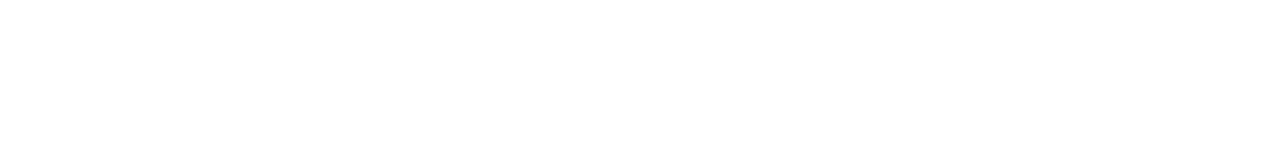
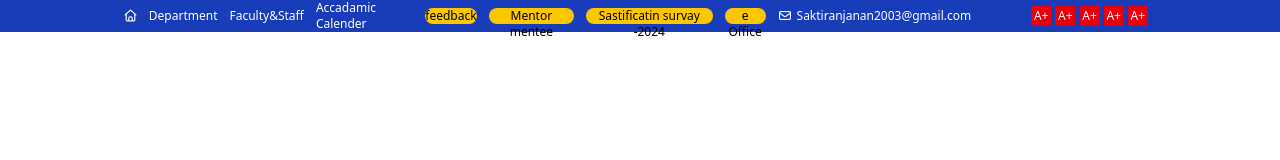
Before and after one commit to Saktiranjan693/NISTproject, a plain HTML site: page utkal.html in a window 1280 px wide. Drawn offline with nearby package versions, Linux system fonts and the light colour scheme.

Commit message:
navigation

```diff
--- a/utkal.html
+++ b/utkal.html
@@ -11,5 +11,31 @@
 </head>
 <body>
 
+    <div>
+          <nav class="h-8 w-full bg-blue-800">
+                 <div class=" pl-31 pr-34 h-8 flex items-center gap-3  text-xs  text-[#ffffff]">
+                        <i class="fa-regular fa-house text-[#ffffff]  "></i>
+                        <a href="">Department</a>
+                        <a href="">Faculty&Staff</a>
+                        <a href="">Accadamic Calender</a>
+                        <button class="w-15 bg-yellow-400 rounded-2xl h-4 text-black text-xs">feedback</button>
+                        <button class="w-25 bg-yellow-400 rounded-2xl h-4 text-black text-xs">Mentor mentee</button>
+                        <button class="w-37 bg-yellow-400 rounded-2xl h-4 text-black text-xs">Sastificatin survay -2024</button>
+                        <button class="w-12 bg-yellow-400 rounded-2xl h-4 text-black text-xs">e Office</button>
+                          <section class="flex gap-1 items-center">
+                        <i class="fa-regular fa-envelope  "></i>Saktiranjanan2003@gmail.com
+
+                          </section>
+                          <section class="grid grid-cols-5 gap-2 pl-12">
+                            <div class="h-5 w-5 bg-red-600 items-center flex justify-center"> A+ </div>
+                            <div class="h-5 w-5 bg-red-600 items-center flex justify-center"> A+ </div>
+                            <div class="h-5 w-5 bg-red-600 items-center flex justify-center"> A+ </div>
+                            <div class="h-5 w-5 bg-red-600 items-center flex justify-center"> A+ </div>
+                            <div class="h-5 w-5 bg-red-600 items-center flex justify-center"> A+ </div>
+                          </section>
+                 </div>
+          </nav>
+    </div>
+
 </body>
 </html>
```
Also changed, not shown: images/imagesutkal/Exam-Results.png (added), images/imagesutkal/Library-c.png (added), images/imagesutkal/e-Admission.png (added), images/imagesutkal/logo-uu.png (added), images/imagesutkal/pminternship.png (added), images/nirf.png (deleted).
